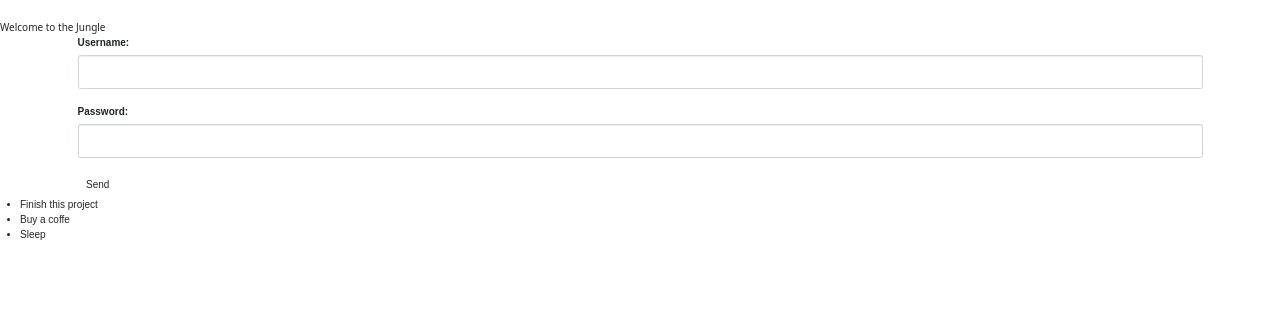
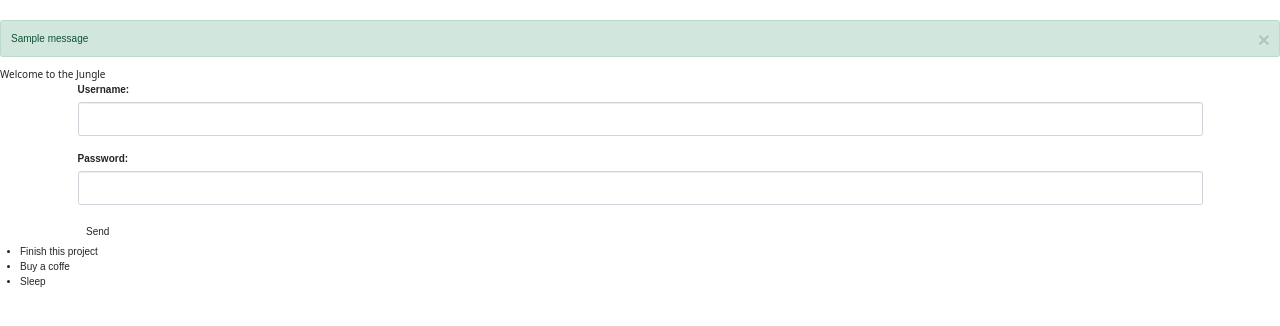
Before and after one commit to Evanderss/CRUD_TO_DO_LIST, a Flask app: page /hello in a window 1280 px wide. Shown: the part 119-445 px from the top of the page. Run offline with Flask 2, Linux system fonts and the light colour scheme; one stand-in notice (Sample message) is shown; some libraries are stand-ins or nearby versions.

Commit message:
popup messages with flashes

```diff
--- a/main.py
+++ b/main.py
@@ -1,4 +1,4 @@
-from flask import Flask, request, make_response, redirect, render_template, session, url_for
+from flask import Flask, request, make_response, redirect, render_template, session, url_for, flash
 from flask_bootstrap import Bootstrap
 from flask_wtf import FlaskForm
 from wtforms.fields import StringField, PasswordField, SubmitField
@@ -48,6 +48,7 @@ def hello():
     if login_form.validate_on_submit():
         username = login_form.username.data
         session['username'] = username
+        flash("Username registered successfully")
         return redirect(url_for('index'))
     return render_template("hello.html", **context)
 
--- a/templates/base.html
+++ b/templates/base.html
@@ -9,6 +9,17 @@
     {% block navbar %}
         {% include 'navbar.html' %}
     {% endblock %}
+    {% for message in get_flashed_messages() %}
+    <div class="alert alert-success alert-dismissible">
+        <button type="button"
+                data-dismiss="alert"
+                class="close">&times;</button>
+        {{ message }}
+    </div>
+    {% endfor %}
     {% block title2 %}{% endblock title2 %}
     {% block content %}{% endblock %}
+    {% block scripts %}
+        {{ super() }}
+    {% endblock %}
 {% endblock %}
```
